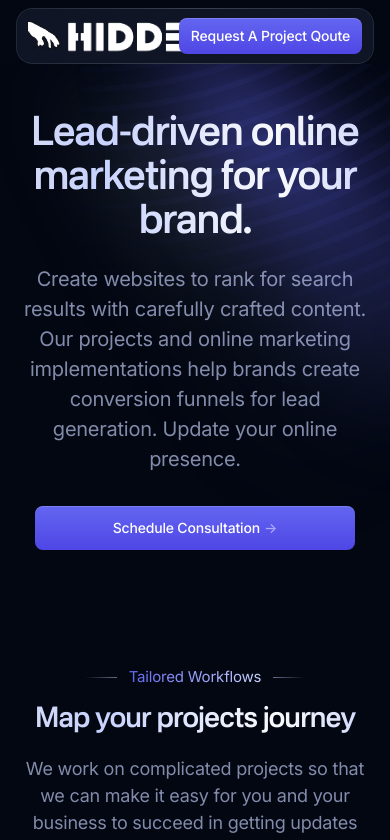
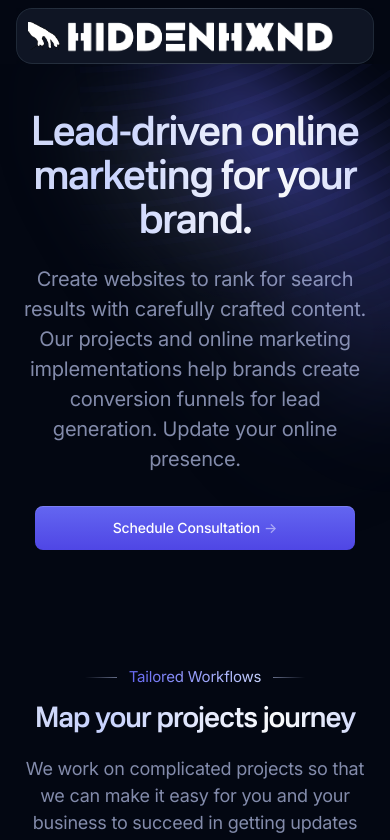
Before and after one commit to moonhoax/HHM, a Next.js app: page / in a window 390 px wide. Shown: the top 840 px of the page. Built offline with nearby package versions, Linux system fonts and the light colour scheme.

Commit message:
Update NAV id to hide on mobile

```diff
--- a/components/ui/header.tsx
+++ b/components/ui/header.tsx
@@ -15,7 +15,7 @@ export default function Header() {
           </div>
 
           {/* Desktop sign in links */}
-          <ul className="flex flex-1 items-center justify-end gap-3">
+          <ul className="flex flex-1 items-center justify-end gap-3" id="navi">
             {/*<li>
               <Link
                 href="/signin"
```
